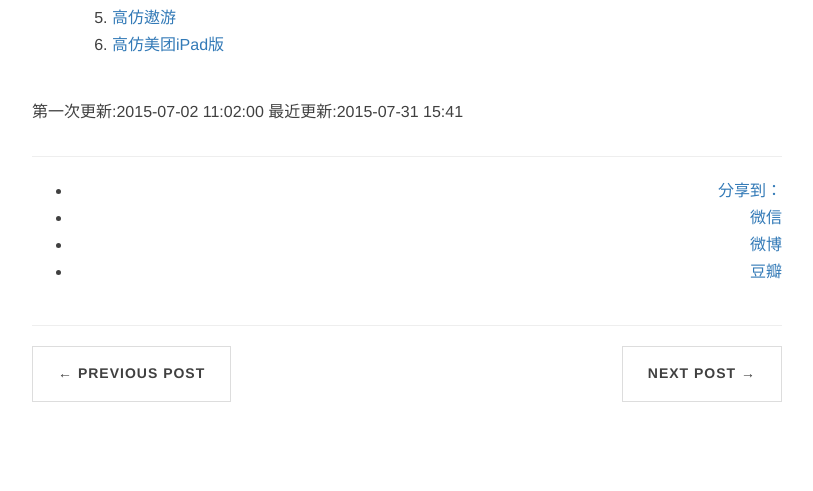
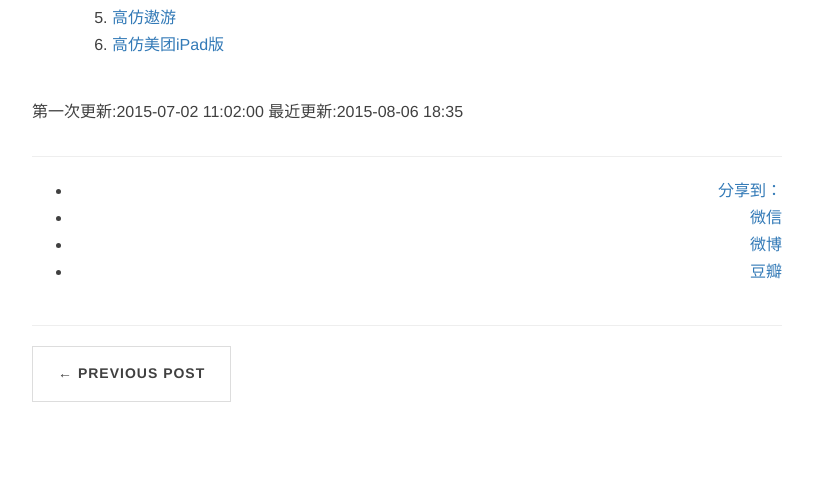
Before and after one commit to rth211/rth211.github.io, a Jekyll site: the page built from _posts/2015.07/2015-07-02-iOS第三方库备忘录（Objective-C）.md, in a window 1280 px wide and 900 px high, scrolled down 3242 px. Shown: the part 209-700 px from the top of the window, without its empty margins (233-1046 px from the left). Built offline with Jekyll 4.4.1, drawn with Linux system fonts in a browser that asks for light colours; nearby versions of some CDN libraries; comment, search, counter and statistics services are not loaded; some of the changed text lies outside the part shown.

Commit message:
iOS资料更新

```diff
--- a/_posts/2015.07/2015-07-02-iOS第三方库备忘录（Objective-C）.md
+++ b/_posts/2015.07/2015-07-02-iOS第三方库备忘录（Objective-C）.md
@@ -1,7 +1,7 @@
 ---
 layout: post
 title: iOS资料收集（Objective-C）
-date: 2015-07-31 15:42:00
+date: 2015-08-06 18:35:00
 subtitle:   "整合iOS优秀资料(Objective-C)，包括第三方库，优秀demo"
 author:     "任天恒"
 header-img: "img/home-bg.jpg"
@@ -148,4 +148,4 @@ tags:	iOS
 
 
 第一次更新:2015-07-02 11:02:00
-最近更新:2015-07-31 15:41
+最近更新:2015-08-06 18:35
```
